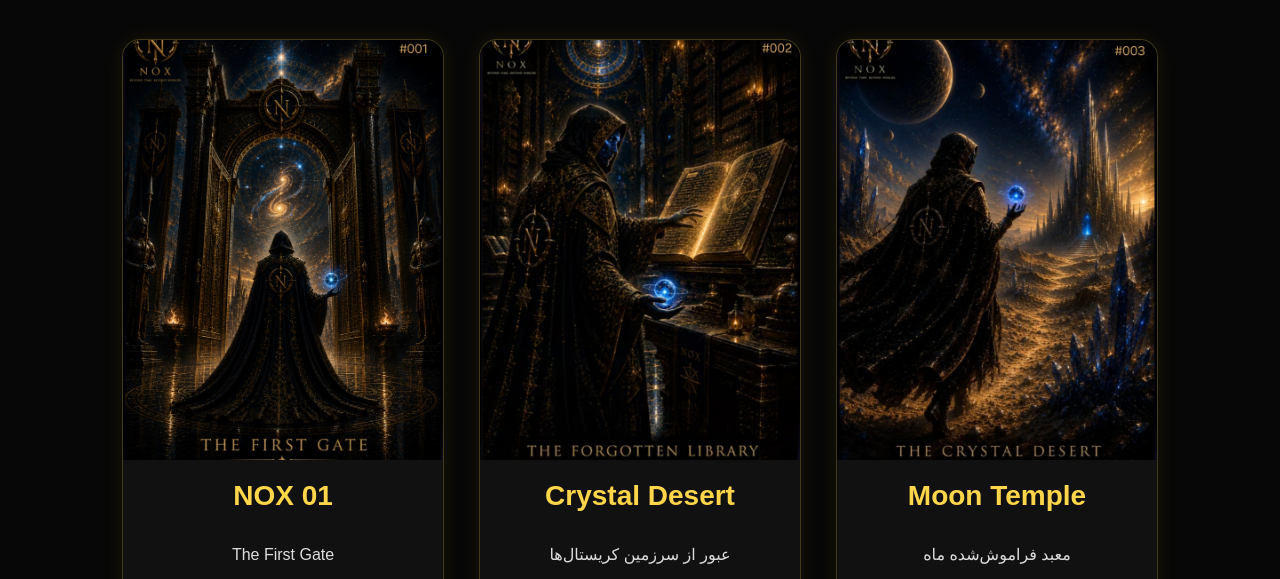
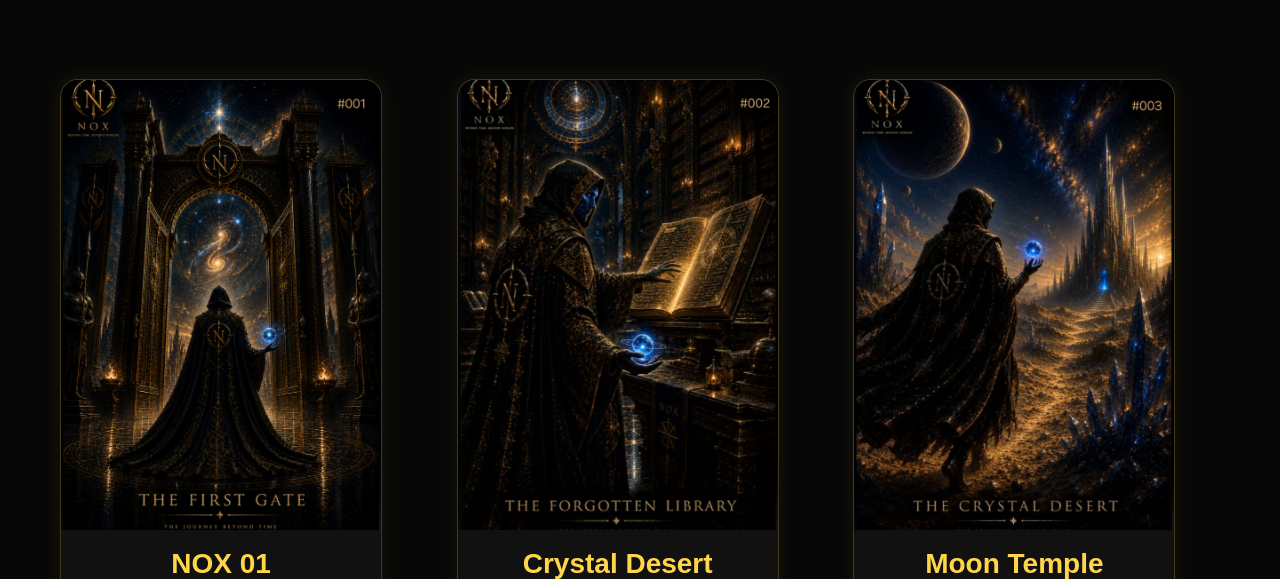
Before and after one commit to noxverseio/noxverse, a website: page index.html in a window 1280 px wide. Shown: the part 373-952 px from the top of the page. Drawn offline with Linux system fonts and the light colour scheme.

Commit message:
Update styles.css

```diff
--- a/styles.css
+++ b/styles.css
@@ -564,3 +564,51 @@
 margin:25px auto;
 text-align:center;
 }
+.cards{
+display:grid;
+grid-template-columns:repeat(auto-fit,minmax(320px,1fr));
+gap:30px;
+padding:40px;
+}
+
+.card{
+background:#111;
+border-radius:18px;
+overflow:hidden;
+transition:.35s;
+box-shadow:0 0 20px rgba(255,215,0,.08);
+}
+
+.card:hover{
+transform:translateY(-10px);
+box-shadow:0 0 35px rgba(255,215,0,.35);
+}
+
+.card img{
+width:100%;
+height:450px;
+object-fit:cover;
+display:block;
+}
+
+.card h3{
+color:#FFD54A;
+font-size:28px;
+margin-top:18px;
+}
+
+.card h4{
+font-size:22px;
+margin-top:10px;
+}
+
+.card p{
+padding:0 25px;
+line-height:1.8;
+}
+
+.btn{
+display:block;
+width:180px;
+margin:25px auto;
+}
```
